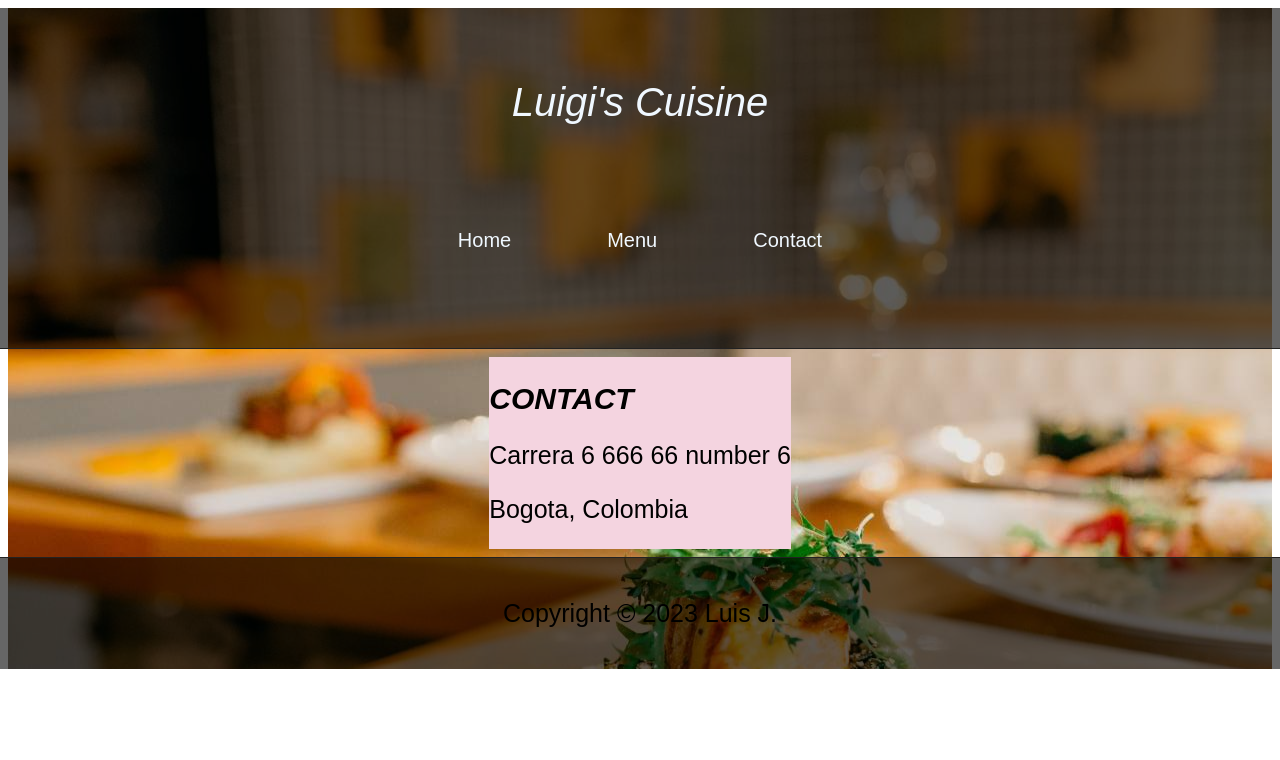
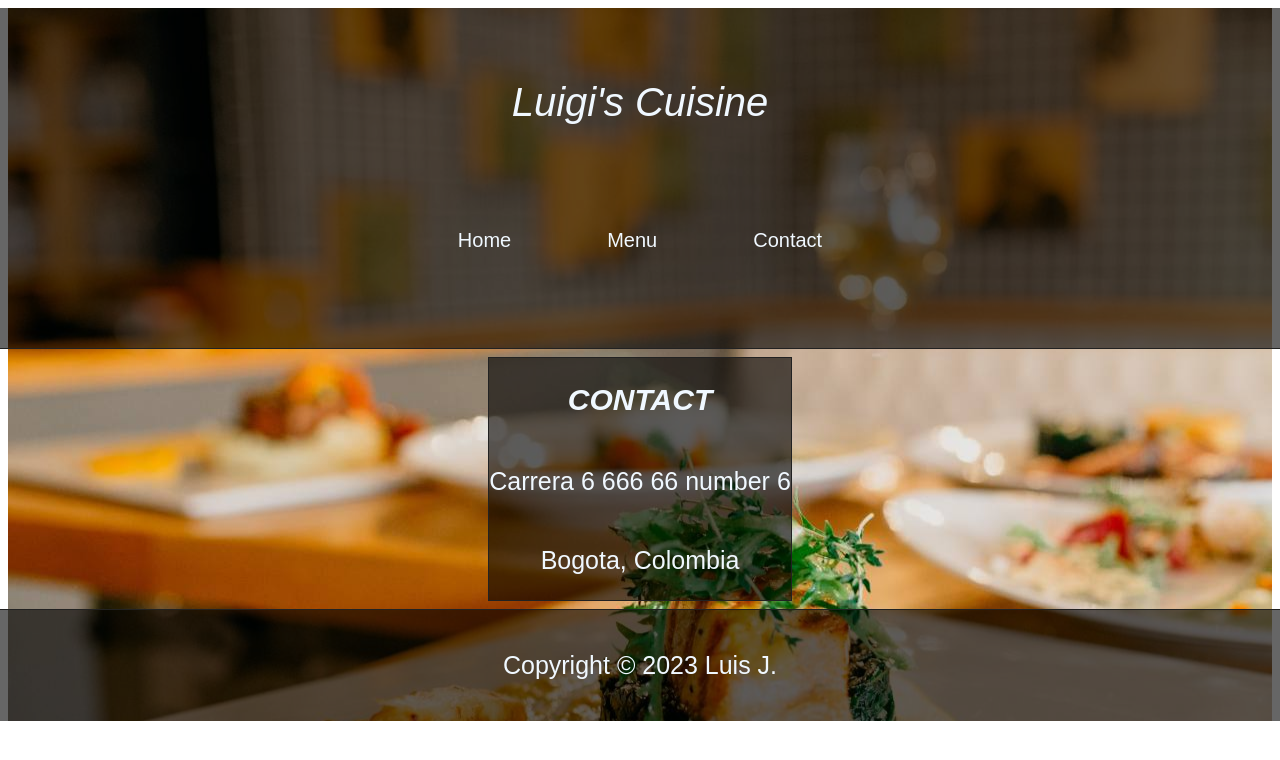
Before and after one commit to j4mes999/restaurant-page, a website built with webpack: page dist/index.html in a window 1280 px wide. Both pictures are taken after a click on the button "Contact". Shown: the top 760 px of the page. Built offline with nearby package versions, Linux system fonts and the light colour scheme.

Commit message:
Improve UI and add css vars

```diff
--- a/src/contact.js
+++ b/src/contact.js
@@ -17,11 +17,10 @@ const loadContact = () => {
     region.classList.add('p');
 
     const content = document.createElement('contact');
+    content.classList.add('contact');
     content.appendChild(h2);
     content.appendChild(body);
     content.appendChild(region);
-
-    content.style.backgroundImage = "url(../src/menubackground.png)";
 
     return content;
 
--- a/src/menu.js
+++ b/src/menu.js
@@ -23,6 +23,7 @@
     body02.classList.add('p');
 
     const contentDiv = document.createElement('menu');
+    contentDiv.classList.add('menu');
     contentDiv.appendChild(h2);
     contentDiv.appendChild(body);
     contentDiv.appendChild(body02);
@@ -48,8 +49,6 @@
     contentDiv.appendChild(body);
     contentDiv.appendChild(body02);
 
-    contentDiv.style.backgroundImage = "url(../src/menubackground.png)";
-
     return contentDiv;
 
 }
--- a/src/style.css
+++ b/src/style.css
@@ -1,3 +1,9 @@
+:root{
+  --background-body: rgba(0, 0, 0, 0.6);
+  --border-color:  #222;
+  --main-font-color: aliceblue;
+}
+
 .content{
     display: flex;
     flex-direction: column;
@@ -23,8 +29,9 @@ h2{
     gap: 1rem;
     width: 100%;
     padding: 1rem;
-    border-top: 1px solid #222;
-    background-color:  rgba(0, 0, 0, 0.6);
+    border-top: 1px solid var(--border-color);
+    background-color:  var(--background-body);
+    color: var(--main-font-color);
   }
 
   .header {
@@ -34,8 +41,8 @@ h2{
     flex-direction: column;
     width: 100%;
     padding: 2rem;
-    background-color: rgba(0, 0, 0, 0.6);;
-    border-bottom: 1px solid #222;
+    background-color: var(--background-body);
+    border-bottom: 1px solid var(--border-color);
     font-family: sans-serif;
     font-style: italic;
   }
@@ -57,19 +64,24 @@ h2{
     font-size: 20px;
     border: #222;
     cursor: pointer;
-    color: aliceblue;
+    color: var(--main-font-color);
   }
 
   .title{
     font-size: 40px;
-    color: aliceblue;
+    color: var(--main-font-color);
   }
 
   .body-content{
     display: flex;
+    background-color: var(--background-body);
+    border: 1px solid var(--border-color);
+    color: var(--main-font-color);
   }
 
-  .home{
+  .home,
+  .menu,
+  .contact{
     display: flex;
     align-items: center;
     flex-direction: column;
--- a/src/website.js
+++ b/src/website.js
@@ -75,6 +75,7 @@ function loadWebSite(){
     body.setAttribute('id', 'body');
 
     content.appendChild(createHeader());
+    body.appendChild(homeLoad());
     content.appendChild(body);
     content.appendChild(createFooter());
 
```
Also changed, not shown: dist/main.js.
